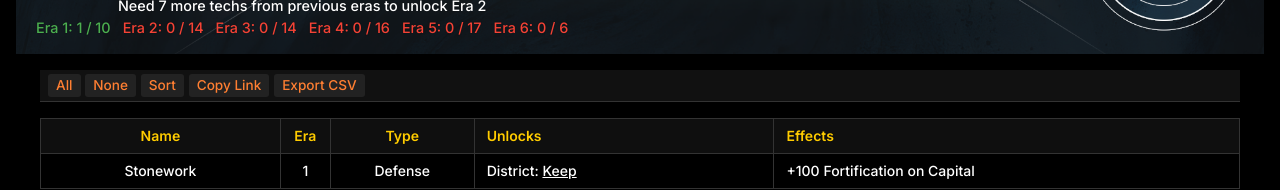
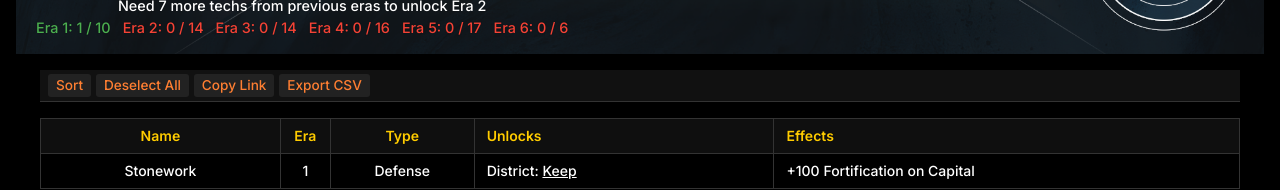
Before and after one commit to AdBergman/EndlessWorkshop, a React (Create React App) app in the folder frontend/: page / in a window 1280 px wide. Both pictures are taken after a click on the element 314 px from the left and 281 px from the top of the page. Shown: the part 606-796 px from the top of the page. Built offline with nearby package versions, Linux system fonts and the light colour scheme.

Commit message:
Added functionality: Sort - Deselect All - Export now works perfectly.

```diff
--- a/frontend/src/components/MainContainer/MainContainer.tsx
+++ b/frontend/src/components/MainContainer/MainContainer.tsx
@@ -71,7 +71,10 @@ const MainContainer: React.FC<MainContainerProps> = ({ currentView, selectedFact
                 />
 
                 <div className="view-container">
-                    <SpreadSheetView techs={selectedTechs} />
+                    <SpreadSheetView
+                        selectedTechs={selectedTechs}
+                        setSelectedTechs={setSelectedTechs}
+                    />
                 </div>
             </main>
         );
--- a/frontend/src/components/TechTree/views/SpreadSheetView.tsx
+++ b/frontend/src/components/TechTree/views/SpreadSheetView.tsx
@@ -5,17 +5,17 @@ import UnlockLine from "./UnlockLine";
 import SpreadsheetToolbar from "./SpreadsheetToolbar";
 
 interface SpreadSheetViewProps {
-    techs: Tech[];
+    selectedTechs: Tech[];
+    setSelectedTechs: (techs: Tech[]) => void;
 }
 
-const SpreadSheetView: React.FC<SpreadSheetViewProps> = ({ techs }) => {
+const SpreadSheetView: React.FC<SpreadSheetViewProps> = ({ selectedTechs, setSelectedTechs }) => {
     const [sortedTechs, setSortedTechs] = useState<Tech[]>([]);
-    const [selectedTechs, setSelectedTechs] = useState<Tech[]>([]);
 
     // --- Sync props ---
     useEffect(() => {
-        setSortedTechs(techs);
-    }, [techs]);
+        setSortedTechs([...selectedTechs]); // Sort/display only selectedTechs
+    }, [selectedTechs]);
 
     // --- Sorting ---
     const handleSort = () => {
@@ -26,11 +26,12 @@ const SpreadSheetView: React.FC<SpreadSheetViewProps> = ({ techs }) => {
         setSortedTechs(newOrder);
     };
 
-    // --- Selection helpers ---
-    const handleSelectAll = () => setSelectedTechs([...sortedTechs]);
+    // --- Deselect All ---
     const handleDeselectAll = () => setSelectedTechs([]);
+
+    // --- Copy Link ---
     const handleGenerateShareLink = () => {
-        const names = selectedTechs.map((t) => t.name).join(",");
+        const names = selectedTechs.map(t => t.name).join(",");
         const link = `${window.location.origin}?share=${encodeURIComponent(names)}`;
         navigator.clipboard.writeText(link).catch(() => {});
         alert("Share link copied to clipboard!");
@@ -38,21 +39,20 @@ const SpreadSheetView: React.FC<SpreadSheetViewProps> = ({ techs }) => {
 
     // --- Row toggle selection ---
     const toggleTechSelection = (tech: Tech) => {
-        setSelectedTechs((prev) =>
-            prev.includes(tech)
-                ? prev.filter((t) => t !== tech)
-                : [...prev, tech]
-        );
+        if (selectedTechs.includes(tech)) {
+            setSelectedTechs(selectedTechs.filter(t => t !== tech));
+        } else {
+            setSelectedTechs([...selectedTechs, tech]);
+        }
     };
 
-    if (!sortedTechs || sortedTechs.length === 0) return <div>No techs available</div>;
+    if (!sortedTechs || sortedTechs.length === 0) return <div>No techs selected</div>;
 
     return (
         <div className="spreadsheet-wrapper">
             <SpreadsheetToolbar
                 selectedTechs={selectedTechs}
                 allTechs={sortedTechs}
-                onSelectAll={handleSelectAll}
                 onDeselectAll={handleDeselectAll}
                 generateShareLink={handleGenerateShareLink}
                 onSort={handleSort}
--- a/frontend/src/components/TechTree/views/SpreadsheetToolbar.tsx
+++ b/frontend/src/components/TechTree/views/SpreadsheetToolbar.tsx
@@ -5,7 +5,6 @@ import "./SpreadsheetToolbar.css";
 interface SpreadsheetToolbarProps {
     selectedTechs: any[];
     allTechs: any[];
-    onSelectAll: () => void;
     onDeselectAll: () => void;
     generateShareLink: () => void;
     onSort: () => void;
@@ -14,12 +13,10 @@ interface SpreadsheetToolbarProps {
 const SpreadsheetToolbar: React.FC<SpreadsheetToolbarProps> = ({
                                                                    selectedTechs,
                                                                    allTechs,
-                                                                   onSelectAll,
                                                                    onDeselectAll,
                                                                    generateShareLink,
                                                                    onSort,
                                                                }) => {
-    // Prepare CSV data
     const csvData = allTechs.map((t) => ({
         Name: t.name,
         Era: t.era,
@@ -29,10 +26,9 @@ const SpreadsheetToolbar: React.FC<SpreadsheetToolbarProps> = ({
     }));
 
     return (
-        <div className="spreadsheet-toolbar" style={{ fontFamily: "Inter, sans-serif" }}>
-            <button onClick={onSelectAll}>All</button>
-            <button onClick={onDeselectAll}>None</button>
+        <div className="spreadsheet-toolbar">
             <button onClick={onSort}>Sort</button>
+            <button onClick={onDeselectAll}>Deselect All</button>
             <button onClick={generateShareLink}>Copy Link</button>
             <CSVLink data={csvData} filename="techs.csv">
                 <button>Export CSV</button>
```
